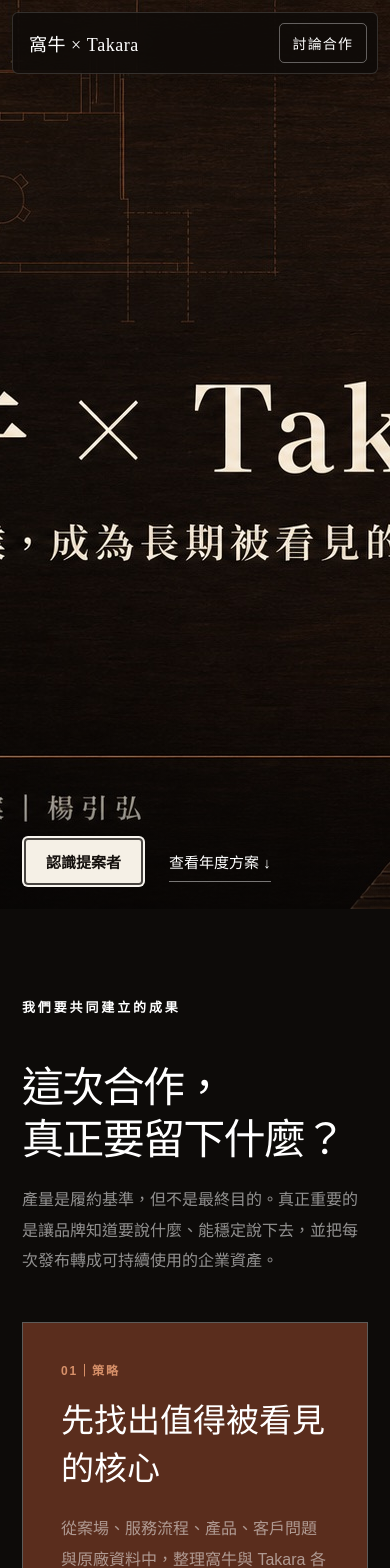
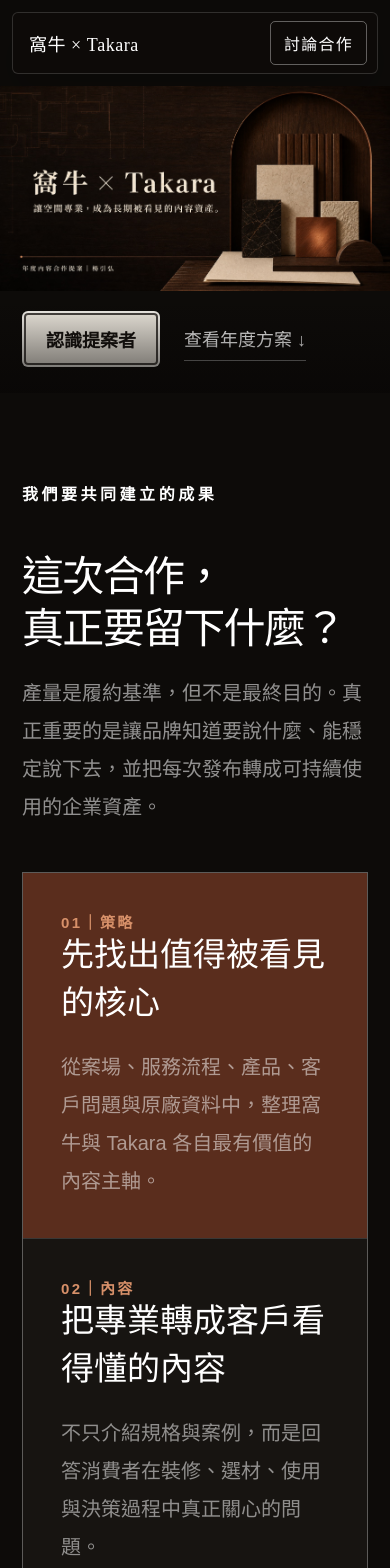
Before and after one commit to SamKnowledgePower/woniu-takara-content, a Next.js app: page / in a window 390 px wide. Shown: the top 1568 px of the page. Built offline with nearby package versions, Linux system fonts and the light colour scheme.

Commit message:
Rebalance image layouts and text scale

```diff
--- a/app/globals.css
+++ b/app/globals.css
@@ -56,7 +56,7 @@
 
 .hero {
   position: relative;
-  min-height: 100vh;
+  min-height: 0;
   padding: 0;
   color: #fff;
   background: var(--night);
@@ -69,7 +69,7 @@
   background: linear-gradient(transparent, rgba(8,6,5,.7));
   pointer-events: none;
 }
-.heroArtwork { display: block; width: 100%; min-height: 100vh; object-fit: cover; object-position: center; }
+.heroArtwork { display: block; width: 100%; height: auto; min-height: 0; object-fit: contain; object-position: center; }
 .heroControls {
   position: absolute;
   z-index: 3;
@@ -140,7 +140,7 @@
 .aboutIntro { display: grid; grid-template-columns: .28fr .46fr 1.1fr; gap: 5vw; align-items: start; padding-bottom: 9vw; }
 .chapterNo { margin: 55px 0 0; font-family: var(--serif); font-size: 110px; line-height: 1; color: var(--copper); }
 .profileFigure { position: sticky; top: 30px; margin: 0; }
-.profileFigure img { display: block; width: 100%; aspect-ratio: 4 / 5.4; object-fit: cover; filter: sepia(.25) saturate(.75); }
+.profileFigure img { display: block; width: 100%; aspect-ratio: 4 / 5.4; object-fit: cover; object-position: 30% center; filter: sepia(.25) saturate(.75); }
 .profileFigure figcaption { padding: 18px 20px; color: #fff; background: var(--night); font-family: var(--serif); font-size: 17px; line-height: 1.5; }
 .profileFigure figcaption span { color: rgba(255,255,255,.48); font-family: var(--sans); font-size: 10px; letter-spacing: .16em; }
 .aboutIntro > div:last-child > p { max-width: 840px; color: #625b52; font-size: 16px; line-height: 2.05; }
@@ -151,23 +151,23 @@
 .caseEvidenceStats strong,
 .stats strong { font-family: var(--serif); font-size: clamp(38px, 4vw, 62px); font-weight: 400; }
 .credibilityStats span { margin-top: 10px; color: var(--muted); font-size: 12px; }
-.studentResults { padding: 10vw 0; display: grid; grid-template-columns: .58fr 1.42fr; gap: 7vw; }
+.studentResults { padding: 10vw 0; display: grid; grid-template-columns: .72fr 1.28fr; gap: 8vw; }
 .studentResultsIntro h2 { margin: 0 0 28px; font-family: var(--serif); font-size: clamp(36px, 4.3vw, 64px); line-height: 1.35; font-weight: 400; }
 .studentResultsIntro > p:last-child { color: var(--muted); line-height: 1.9; }
-.testimonyGrid { display: grid; grid-template-columns: repeat(3, 1fr); gap: 12px; align-items: start; }
+.testimonyGrid { display: grid; grid-template-columns: repeat(2, 1fr); gap: 30px; align-items: start; }
 .testimonyGrid figure { margin: 0; background: #fff; overflow: hidden; box-shadow: 0 15px 40px rgba(37,24,16,.08); }
-.testimonyGrid figure:nth-child(2), .testimonyGrid figure:nth-child(5) { transform: translateY(30px); }
+.testimonyGrid figure:nth-child(2), .testimonyGrid figure:nth-child(5) { transform: translateY(50px); }
 .testimonyGrid img { display: block; width: 100%; }
 
 .evidenceShowcase { color: #fff; background: #050505; }
 .evidenceShowcase .sectionHead > p:last-child { color: rgba(255,255,255,.55); }
-.workGallery { display: grid; grid-template-columns: repeat(4, 1fr); gap: 10px; }
-.workGallery figure { position: relative; min-height: 450px; margin: 0; overflow: hidden; background: #1a1714; }
-.workGallery figure:nth-child(7n + 1) { grid-column: span 2; }
-.workGallery img { display: block; width: 100%; height: 100%; object-fit: cover; transition: transform .6s ease, filter .6s ease; filter: saturate(.78); }
-.workGallery figure:hover img { transform: scale(1.025); filter: saturate(1); }
-.workGallery figure::after { content: ""; position: absolute; inset: 35% 0 0; background: linear-gradient(transparent, rgba(0,0,0,.9)); }
-.workGallery figcaption { position: absolute; z-index: 1; left: 20px; right: 20px; bottom: 18px; display: flex; align-items: flex-end; justify-content: space-between; gap: 16px; color: #fff; }
+.workGallery { display: grid; grid-template-columns: repeat(3, 1fr); gap: 34px 26px; }
+.workGallery figure { position: relative; min-height: 0; margin: 0; overflow: hidden; display: flex; flex-direction: column; background: #171411; }
+.workGallery figure:nth-child(7n + 1) { grid-column: span 1; }
+.workGallery img { display: block; width: 100%; height: auto; object-fit: contain; transition: transform .6s ease, filter .6s ease; filter: saturate(.82); background: #f5f1e8; }
+.workGallery figure:hover img { filter: saturate(1); }
+.workGallery figure::after { display: none; }
+.workGallery figcaption { position: static; z-index: 1; min-height: 110px; padding: 22px; display: flex; align-items: flex-end; justify-content: space-between; gap: 16px; color: #fff; background: #171411; }
 .workGallery figcaption strong { font-family: var(--serif); font-size: 30px; font-weight: 400; }
 .workGallery figcaption span { max-width: 150px; text-align: right; color: rgba(255,255,255,.65); font-size: 10px; line-height: 1.6; }
 
@@ -261,12 +261,12 @@
 footer > span { justify-self: end; color: rgba(255,255,255,.35); }
 
 /* 閱讀清晰度：首頁主標維持原比例，其餘文字全面提高一級 */
-body { font-size: 18px; }
-.brandWord { font-size: 21px; }
-.brand small { font-size: 11px; }
-.nav nav a, .navCta { font-size: 14px; }
-.eyebrow { font-size: 13px; }
-.primary, .textLink { font-size: 15px; }
+body { font-size: 21px; }
+.brandWord { font-size: 23px; }
+.brand small { font-size: 14px; }
+.nav nav a, .navCta { font-size: 16px; }
+.eyebrow { font-size: 16px; }
+.primary, .textLink { font-size: 18px; }
 .sectionHead h2,
 .aboutIntro h2,
 .methodIntro h2,
@@ -274,17 +274,17 @@
 .scope h2,
 .pricing h2 { font-size: clamp(42px, 5.3vw, 78px); }
 .sectionHead > p:last-child,
-.positionCards p { font-size: 16px; }
+.positionCards p { font-size: 20px; }
 .positionCards span,
 .methodPrinciples span,
 .methodTracks header span,
-.methodCore > span { font-size: 12px; }
+.methodCore > span { font-size: 15px; }
 .positionCards h3 { font-size: 33px; }
 .profileFigure figcaption { font-size: 20px; }
-.profileFigure figcaption span { font-size: 12px; }
-.aboutIntro > div:last-child > p { font-size: 18px; }
+.profileFigure figcaption span { font-size: 16px; }
+.aboutIntro > div:last-child > p { font-size: 21px; }
 .credibilityStats span,
-.stats span { font-size: 14px; }
+.stats span { font-size: 17px; }
 .studentResultsIntro > p:last-child,
 .caseEvidenceIntro > p,
 .methodIntro > p:last-child,
@@ -294,41 +294,41 @@
 .deliverList p,
 .scopePanel > p:last-child,
 .scopeList p,
-.priceCard .annual { font-size: 16px; }
+.priceCard .annual { font-size: 20px; }
 .studentResultsIntro h2 { font-size: clamp(40px, 4.6vw, 68px); }
 .workGallery figcaption strong { font-size: 34px; }
-.workGallery figcaption span { max-width: 190px; font-size: 13px; }
+.workGallery figcaption span { max-width: 230px; font-size: 17px; }
 .caseEvidenceIntro h2 { font-size: clamp(46px, 6.2vw, 92px); }
-.caseEvidenceStats span { font-size: 14px; }
-.caseEvidenceBanner figcaption { font-size: 13px; }
+.caseEvidenceStats span { font-size: 17px; }
+.caseEvidenceBanner figcaption { font-size: 16px; }
 .methodPrinciples h3 { font-size: 28px; }
-.methodPrinciples p { font-size: 15px; }
+.methodPrinciples p { font-size: 19px; }
 .methodTracks header strong { font-size: 29px; }
 .methodTracks li,
-.methodTracks article > p { font-size: 16px; }
+.methodTracks article > p { font-size: 20px; }
 .methodCore strong { font-size: 21px; }
 .methodSequence span { font-size: 21px; }
-.methodSequence strong { font-size: 15px; }
+.methodSequence strong { font-size: 18px; }
 .proposalBridge h2 { font-size: clamp(48px, 6.7vw, 96px); }
 .proposalBridge a { font-size: 16px; }
-.manifesto p { font-size: 15px; }
+.manifesto p { font-size: 19px; }
 .manifesto h2 { font-size: clamp(36px, 4.7vw, 68px); }
 .serviceCard h3 { font-size: 44px; }
-.serviceCard li { font-size: 13px; }
+.serviceCard li { font-size: 16px; }
 .timeline span { font-size: 36px; }
 .timeline h3 { font-size: 27px; }
-.timeline p { font-size: 15px; }
+.timeline p { font-size: 19px; }
 .deliverList span { font-size: 24px; }
-.deliverList h3 { font-size: 18px; }
-.priceCard > p:first-child { font-size: 14px; }
-.priceCard div span { font-size: 16px; }
-.priceCard small { font-size: 14px; }
-footer { font-size: 14px; }
+.deliverList h3 { font-size: 21px; }
+.priceCard > p:first-child { font-size: 17px; }
+.priceCard div span { font-size: 19px; }
+.priceCard small { font-size: 17px; }
+footer { font-size: 17px; }
 
 @media (max-width: 980px) {
   .nav { grid-template-columns: 1fr auto; }
   .nav nav { display: none; }
-  .hero, .heroArtwork { min-height: 760px; }
+  .hero, .heroArtwork { min-height: 0; }
   .sectionHead, .methodIntro { grid-template-columns: 1fr; align-items: start; }
   .positionCards { grid-template-columns: 1fr; }
   .positionCards article { min-height: 320px; }
@@ -336,7 +336,7 @@
   .aboutIntro > div:first-child { grid-column: 1 / -1; }
   .profileFigure { position: static; }
   .studentResults { grid-template-columns: 1fr; }
-  .workGallery { grid-template-columns: repeat(3, 1fr); }
+  .workGallery { grid-template-columns: repeat(2, 1fr); }
   .workGallery figure:nth-child(7n + 1) { grid-column: span 1; }
   .caseEvidenceIntro { grid-template-columns: 1fr; }
   .methodPrinciples { grid-template-columns: 1fr 1fr; }
@@ -352,9 +352,10 @@
   .brandWord { font-size: 18px; }
   .brand small { display: none; }
   .navCta { padding: 9px 13px; }
-  .hero, .heroArtwork { min-height: 680px; }
-  .heroArtwork { object-position: 27% center; }
-  .heroControls { left: 22px; bottom: 22px; }
+  .hero { padding-top: 86px; }
+  .hero, .heroArtwork { min-height: 0; }
+  .heroArtwork { object-position: center; }
+  .heroControls { position: static; padding: 20px 22px 26px; }
   .section, .deliver, .scope, .pricing { padding: 88px 22px; }
   .sectionHead { margin-bottom: 46px; }
   .aboutProposal { padding: 88px 22px 0; }
@@ -365,10 +366,10 @@
   .credibilityStats { grid-template-columns: 1fr 1fr; }
   .credibilityStats article { min-height: 135px; padding: 19px; }
   .credibilityStats article:nth-child(2) { border-right: 0; }
-  .testimonyGrid { grid-template-columns: 1fr 1fr; }
+  .testimonyGrid { grid-template-columns: 1fr; gap: 24px; }
   .testimonyGrid figure:nth-child(2), .testimonyGrid figure:nth-child(5) { transform: none; }
-  .workGallery { grid-template-columns: 1fr; }
-  .workGallery figure { min-height: 500px; }
+  .workGallery { grid-template-columns: 1fr; gap: 30px; }
+  .workGallery figure { min-height: 0; }
   .caseEvidence { padding-top: 88px; }
   .caseEvidenceIntro { padding: 0 22px 45px; }
   .caseEvidenceStats { margin: 0 22px 30px; grid-template-columns: 1fr 1fr; }
```
